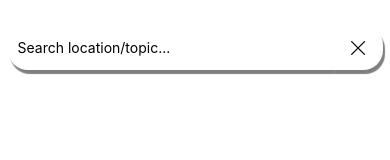
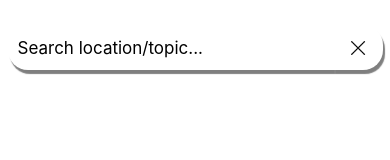
Before and after one commit to CS-Capstone-Team-4-Terawe/GeoNewsFinder4, a React Native app in the folder GeoNewsFinder4/: screen /Home in a window 390 px wide. Shown: the top 160 px of the page. Built offline with nearby package versions, Linux system fonts and the light colour scheme.

Commit message:
Increased Font Size of Search Bar

```diff
--- a/GeoNewsFinder4/components/SearchBar.js
+++ b/GeoNewsFinder4/components/SearchBar.js
@@ -37,6 +37,7 @@ const SearchBar = ({ onSearchSubmit }) => {
       width: 325,
       margin: 0,
       padding: 10,
+      fontSize: 17,
       borderRadius: 20,
       borderTopRightRadius: 0,
       borderBottomRightRadius: 0,
```
